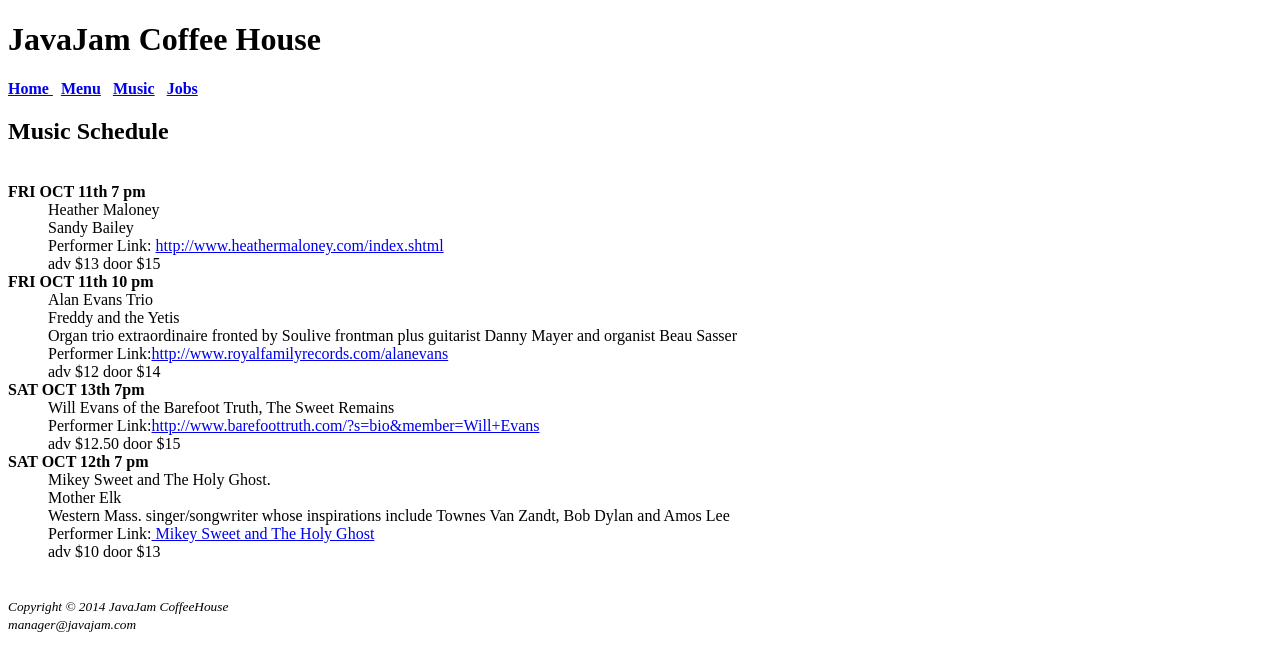
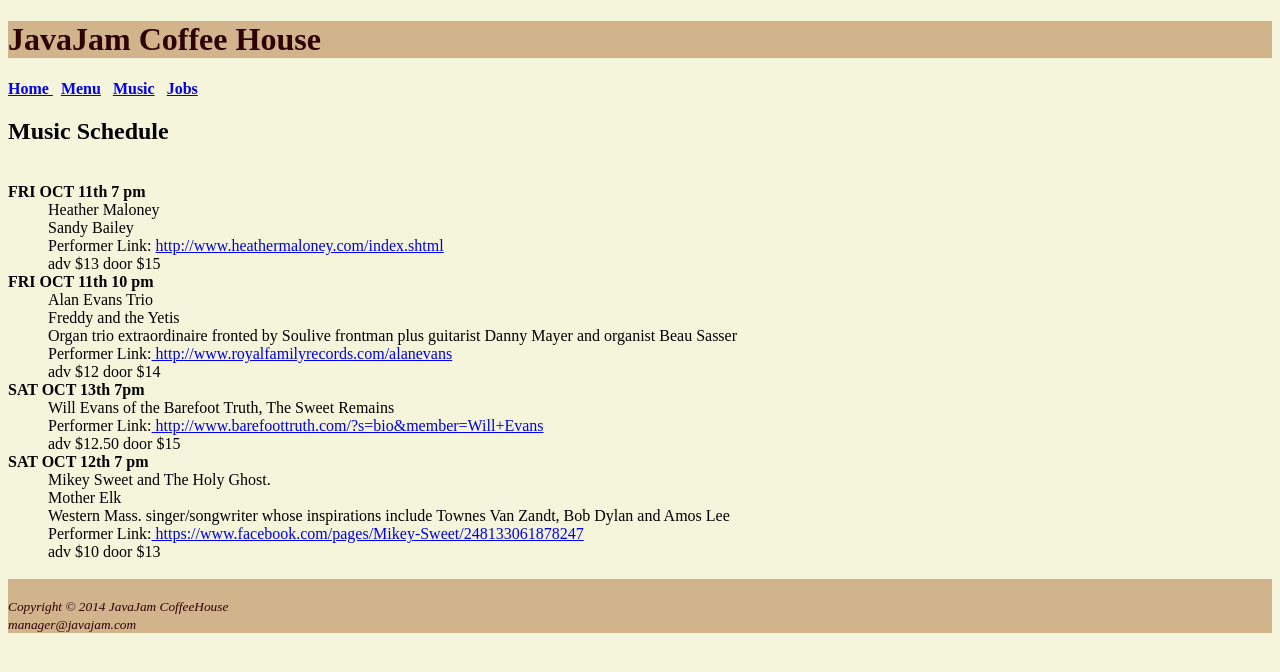
Before and after one commit to cbruni2020/javajam-cbruni2020, a plain HTML site: page music.html in a window 1280 px wide. Drawn offline with Linux system fonts and the light colour scheme.

Commit message:
Feat: Add javajam.css
Follow Directions

```diff
--- /dev/null
+++ b/javajam.css
@@ -0,0 +1,15 @@
+body {
+  background-color: #F5F5DC;
+  color: #000000;
+}
+
+h1 {
+  background-color: #D2B48C;
+  color: #2E0000;
+}
+
+footer {
+  background-color: #D2B48C;
+  color: #2E0000;
+
+}
--- a/music.html
+++ b/music.html
@@ -3,6 +3,7 @@
   <head>
     <meta content="text/html; charset=utf-8" />
     <title>JavaJam Coffee House</title>
+    <link rel="stylesheet" href="javajam.css">
   </head>
 
   <body>
@@ -34,19 +35,19 @@
              <dd>Alan Evans Trio <br>
                 Freddy and the Yetis <br>
               Organ trio extraordinaire fronted by Soulive frontman plus guitarist Danny Mayer and organist Beau Sasser <br>
-            Performer Link:<a href="http://www.royalfamilyrecords.com/alanevans">http://www.royalfamilyrecords.com/alanevans</a><br>
+            Performer Link:<a href="http://www.royalfamilyrecords.com/alanevans"> http://www.royalfamilyrecords.com/alanevans</a><br>
             adv $12 door $14</dd>
 
              <dt><strong>SAT OCT 13th 7pm</strong></dt>
                <dd>Will Evans of the Barefoot Truth, The Sweet Remains<br>
-                  Performer Link:<a href="http://www.barefoottruth.com/?s=bio&member=Will+Evans">http://www.barefoottruth.com/?s=bio&member=Will+Evans</a><br>
+                  Performer Link:<a href="http://www.barefoottruth.com/?s=bio&member=Will+Evans"> http://www.barefoottruth.com/?s=bio&member=Will+Evans</a><br>
                 adv $12.50 door $15 </dd>
 
            <dt><strong>SAT OCT 12th 7 pm</strong></dt>
              <dd>Mikey Sweet and The Holy Ghost.<br>
              Mother Elk <br>
            Western Mass. singer/songwriter whose inspirations include Townes Van Zandt, Bob Dylan and Amos Lee <br>
-         Performer Link:<a href="https://www.facebook.com/pages/Mikey-Sweet/248133061878247"> Mikey Sweet and The Holy Ghost </a><br>
+         Performer Link:<a href="https://www.facebook.com/pages/Mikey-Sweet/248133061878247"> https://www.facebook.com/pages/Mikey-Sweet/248133061878247 </a><br>
        adv $10 door $13</dd>
 
              <br>
```
Also changed, not shown: index.html (+1 -0 lines), jobs.html (+1 -0 lines).
